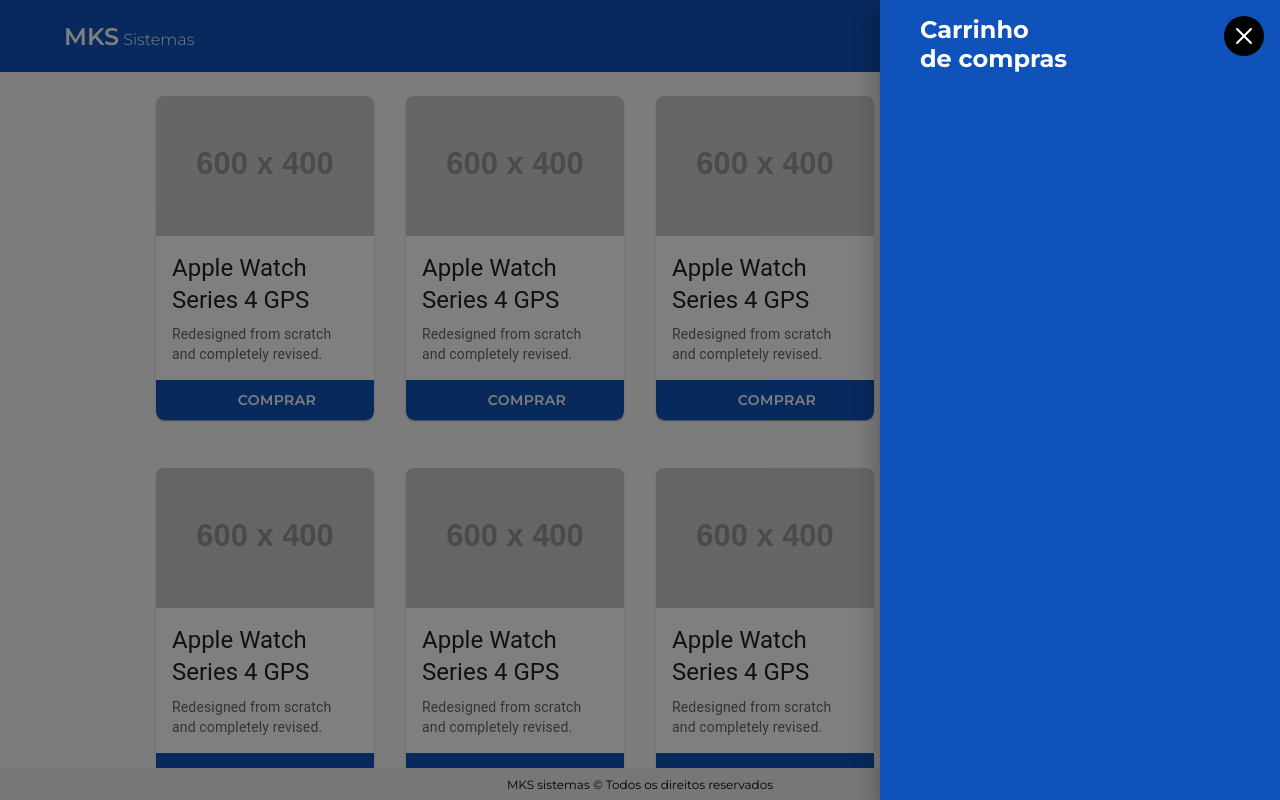
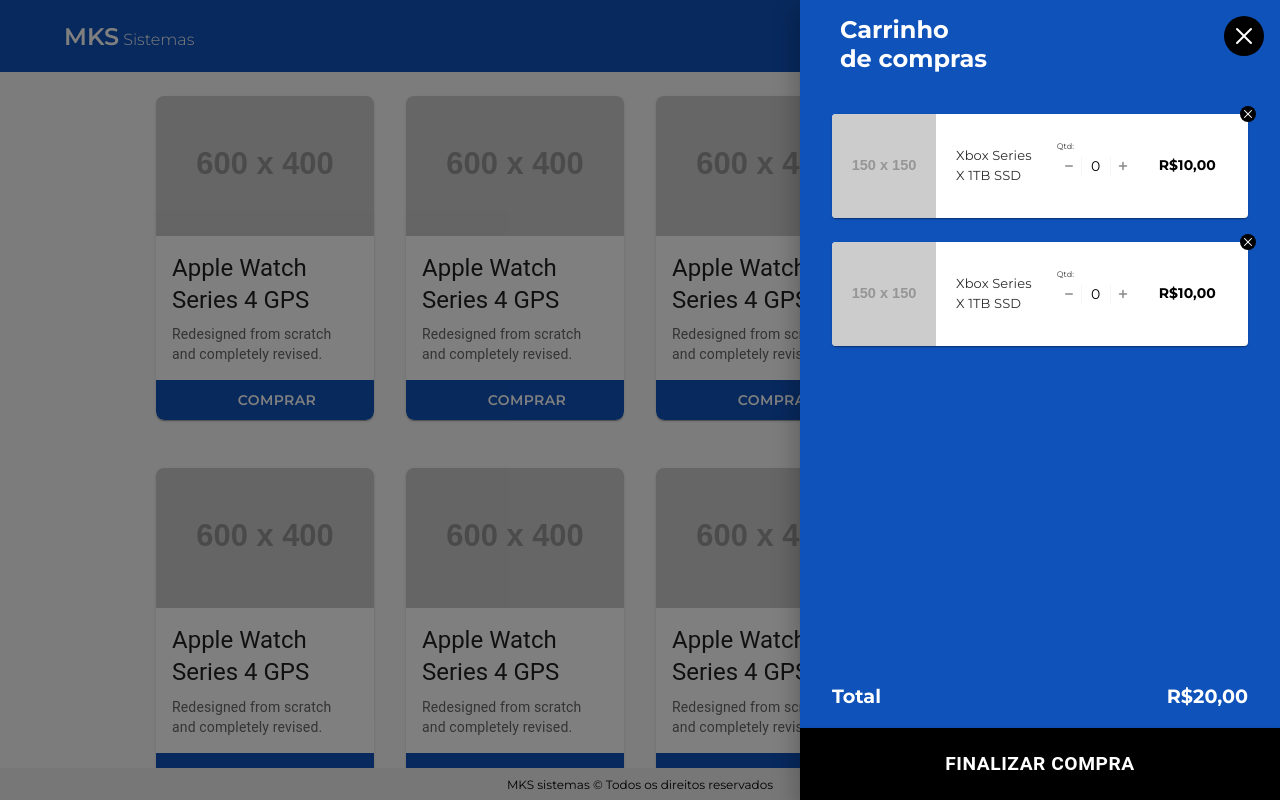
Before and after one commit to abnerjs/shopping-list, a React (Vite) app: page / in a window 1280 px wide. Both pictures are taken after a click on the button "10". Built offline with nearby package versions, Linux system fonts and the light colour scheme; some icons are missing; what @mui/styled-engine-sc would draw is missing.

Commit message:
feature: drawer style

```diff
--- a/package.json
+++ b/package.json
@@ -11,6 +11,7 @@
     "type-check": "tsc"
   },
   "dependencies": {
+    "@mui/base": "^5.0.0-beta.24",
     "@mui/material": "^5.14.18",
     "@mui/styled-engine-sc": "^6.0.0-alpha.6",
     "react": "^17.0.2",
--- a/src/App.css
+++ b/src/App.css
@@ -1,6 +1,6 @@
 :root {
   --primary: #0F52BA;
   --bg-primary: #F9F9F9;
-
+  --error: #550000;
   --link: #2a0b0b;
 }
--- a/src/components/Drawer/ProductDrawer.tsx
+++ b/src/components/Drawer/ProductDrawer.tsx
@@ -1,6 +1,9 @@
 import { Icon } from '@iconify/react';
 import { Drawer, IconButton } from '@mui/material';
 import styled from 'styled-components';
+
+import ProductBuyButton from './subcomponents/ProductBuyButton';
+import ProductItemDrawer from './subcomponents/ProductItemDrawer';
 
 type Props = {
   drawerOpened: boolean;
@@ -25,15 +28,28 @@
           <Icon icon="fluent:dismiss-12-regular" color="#FFF" width={24} height={24} />
         </CloseDrawerButton>
       </ProductDrawerHeader>
+
+      <ProductDrawerItemList>
+        <ProductItemDrawer />
+        <ProductItemDrawer />
+      </ProductDrawerItemList>
+
+      <ProductsTotalPrice>
+        <span>Total</span>
+        <span>R$20,00</span>
+      </ProductsTotalPrice>
+
+      <ProductBuyButton>Finalizar compra</ProductBuyButton>
     </ProductDrawerStyled>
   );
 };
 
 const ProductDrawerStyled = styled(Drawer)(() => ({
-  width: '400px !important',
+  width: '480px !important',
   '& .MuiDrawer-paper': {
-    width: '400px !important',
+    width: '480px !important',
     backgroundColor: 'var(--primary) !important',
+    overflow: 'hidden !important',
   },
 }));
 
@@ -42,7 +58,7 @@
   flexDirection: 'row',
   alignItems: 'flex-start',
   justifyContent: 'space-between',
-  padding: '16px 16px 48px 40px',
+  padding: '16px 16px 32px 40px',
 }));
 
 const ProductDrawerTitle = styled.h2(() => ({
@@ -53,6 +69,29 @@
   margin: '0',
 }));
 
+const ProductDrawerItemList = styled.div(() => ({
+  display: 'flex',
+  flexDirection: 'column',
+  alignItems: 'flex-start',
+  justifyContent: 'flex-start',
+  padding: '8px 32px',
+  overflowY: 'auto',
+}));
+
+const ProductsTotalPrice = styled.div(() => ({
+  display: 'flex',
+  flexDirection: 'row',
+  alignItems: 'center',
+  justifyContent: 'space-between',
+  width: 'calc(100% - 64px)',
+  padding: '8px 32px',
+  marginTop: 'auto',
+  marginBottom: '12px',
+  color: '#FFF',
+  fontWeight: 700,
+  fontSize: '1.2rem',
+}));
+
 const CloseDrawerButton = styled(IconButton)(() => ({
   backgroundColor: '#000 !important',
 }));
--- /dev/null
+++ b/src/components/Drawer/subcomponents/ProductBuyButton.tsx
@@ -0,0 +1,23 @@
+import { Button, ButtonProps, styled } from '@mui/material';
+
+const ProductBuyButton = ({ children }: ButtonProps) => {
+  return (
+    <ProductBuyButtonStyled variant="contained" fullWidth>
+      {children}
+    </ProductBuyButtonStyled>
+  );
+};
+
+const ProductBuyButtonStyled = styled(Button)(() => ({
+  backgroundColor: '#000 !important',
+  borderRadius: '0 !important',
+  height: '72px !important',
+  fontWeight: 700,
+  fontSize: '1.2rem !important',
+  transition: 'background-color .6s ease-in-out !important',
+  '&:hover': {
+    backgroundColor: '#000000DD !important',
+  },
+}));
+
+export default ProductBuyButton;
--- /dev/null
+++ b/src/components/Drawer/subcomponents/ProductItemDrawer.tsx
@@ -0,0 +1,116 @@
+import { Icon } from '@iconify/react';
+import { Card, CardContent, CardMedia, IconButton, Typography } from '@mui/material';
+import styled from 'styled-components';
+
+import QuantityInput from './QuantityButton';
+
+const ProductItemDrawer = () => {
+  return (
+    <StyledCardController>
+      <StyledCard>
+        <CardMedia
+          component="img"
+          sx={{ width: 104 }}
+          image="https://via.placeholder.com/150"
+        />
+        <StyledCardContent>
+          <Typography
+            sx={{
+              fontSize: 13,
+              color: '#2C2C2C',
+              width: '40%',
+              fontFamily: 'Montserrat',
+            }}
+          >
+            Xbox Series X 1TB SSD
+          </Typography>
+
+          <div className="test">
+            <Typography
+              sx={{
+                color: '#333',
+                fontSize: 8,
+                fontWeight: 400,
+                fontFamily: 'Montserrat',
+                position: 'absolute',
+                transform: 'translate(0, -120%)',
+              }}
+            >
+              Qtd:
+            </Typography>
+            <QuantityInput />
+          </div>
+          <Typography
+            sx={{
+              fontFamily: 'Montserrat',
+              fontWeight: 700,
+              fontSize: 14,
+              color: '#000',
+            }}
+          >
+            R$10,00
+          </Typography>
+        </StyledCardContent>
+      </StyledCard>
+      <ItemDrawerDeleteButtonController>
+        <ItemDrawerDeleteButton>
+          <Icon icon="fluent:dismiss-12-regular" color="#FFF" width={12} height={12} />
+        </ItemDrawerDeleteButton>
+      </ItemDrawerDeleteButtonController>
+    </StyledCardController>
+  );
+};
+
+const StyledCardController = styled.div(() => ({
+  position: 'relative',
+  width: '100%',
+  height: '104px',
+  marginBottom: '24px',
+}));
+
+const StyledCard = styled(Card)(() => ({
+  display: 'flex',
+  width: '100%',
+  height: '104px',
+  boxShadow: '-2px 2px 10px 0px rgba(0, 0, 0, 0.05)',
+  '& .MuiPaper-root': {
+    overflow: 'auto !important',
+  },
+}));
+
+const StyledCardContent = styled(CardContent)(() => ({
+  display: 'flex',
+  justifyContent: 'space-between',
+  alignItems: 'center',
+  width: '100%',
+  padding: '0 32px 0 20px !important',
+  gap: '24px',
+}));
+
+const ItemDrawerDeleteButtonController = styled.div(() => ({
+  display: 'flex',
+  justifyContent: 'center',
+  alignItems: 'center',
+  width: '16px',
+  height: '16px',
+  borderRadius: '50%',
+  position: 'absolute',
+  transform: 'translate(0, -50%)',
+  right: '0',
+}));
+
+const ItemDrawerDeleteButton = styled(IconButton)(() => ({
+  backgroundColor: '#000 !important',
+  width: '16px !important',
+  height: '16px !important',
+  padding: '0 !important',
+  position: 'relative',
+  transform: 'translate(50%, -104px)',
+  zIndex: 2,
+  transition: 'background-color .3s ease-in-out !important',
+  '&:hover': {
+    backgroundColor: 'var(--error) !important',
+  },
+}));
+
+export default ProductItemDrawer;
--- /dev/null
+++ b/src/components/Drawer/subcomponents/QuantityButton.tsx
@@ -0,0 +1,107 @@
+import { Icon } from '@iconify/react';
+import {
+  NumberInputProps,
+  Unstable_NumberInput as BaseNumberInput,
+} from '@mui/base/Unstable_NumberInput';
+import { styled } from '@mui/system';
+import * as React from 'react';
+
+const NumberInput = React.forwardRef(function CustomNumberInput(
+  props: NumberInputProps,
+  ref: React.ForwardedRef<HTMLDivElement>,
+) {
+  return (
+    <BaseNumberInput
+      slots={{
+        root: StyledInputRoot,
+        input: StyledInput,
+        incrementButton: StyledButton,
+        decrementButton: StyledButton,
+      }}
+      slotProps={{
+        incrementButton: {
+          children: <Icon icon="fluent:add-12-filled" />,
+          className: 'increment',
+        },
+        decrementButton: {
+          children: <Icon icon="fluent:subtract-12-filled" />,
+        },
+      }}
+      {...props}
+      ref={ref}
+    />
+  );
+});
+
+export default function QuantityInput() {
+  return <NumberInput aria-label="Quantity Input" min={0} defaultValue={0} />;
+}
+
+const StyledInputRoot = styled('div')(
+  () => `
+  font-family: Montserrat, sans-serif;
+  color: #000;
+  display: flex;
+  flex-flow: row nowrap;
+  justify-content: center;
+  align-items: center;
+`,
+);
+
+const StyledInput = styled('input')(
+  () => `
+  font-size: 0.875rem;
+  font-family: inherit;
+  font-weight: 400;
+  line-height: 1;
+  color: #000;
+  background: '#fff';
+  outline: 0;
+  min-width: 0;
+  width: 1.5rem;
+  text-align: center;
+  border-left: 1px solid #F5F5F5;
+  border-right: 1px solid #F5F5F5;
+  border-top: none;
+  border-bottom: none;
+
+  &:focus-visible {
+    outline: 0;
+  }
+`,
+);
+
+const StyledButton = styled('button')(
+  () => `
+  font-family: IBM Plex Sans, sans-serif;
+  font-size: 0.875rem;
+  box-sizing: border-box;
+  line-height: 1.5;
+  background: #FFF;
+  color: #888;
+  width: 24px;
+  height: 24px;
+  display: flex;
+  flex-flow: row nowrap;
+  justify-content: center;
+  align-items: center;
+  transition-property: all;
+  transition-timing-function: cubic-bezier(0.4, 0, 0.2, 1);
+  transition-duration: 120ms;
+  border: none;
+  transition: background-color .3s ease-in-out !important;
+
+  &:hover {
+    cursor: pointer;
+    background: #F5F5F5;
+  }
+
+  &:focus-visible {
+    outline: 0;
+  }
+
+  &.increment {
+    order: 1;
+  }
+`,
+);
```
Also changed, not shown: 2 other files (tests, documents, lock files or other folders).
